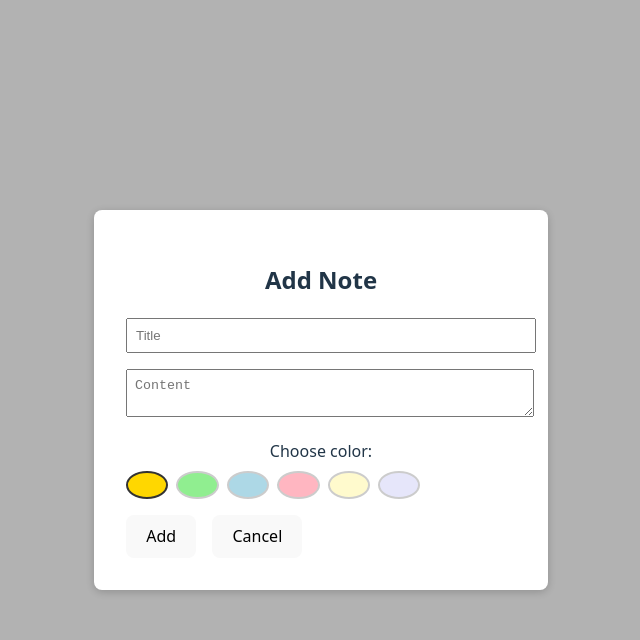
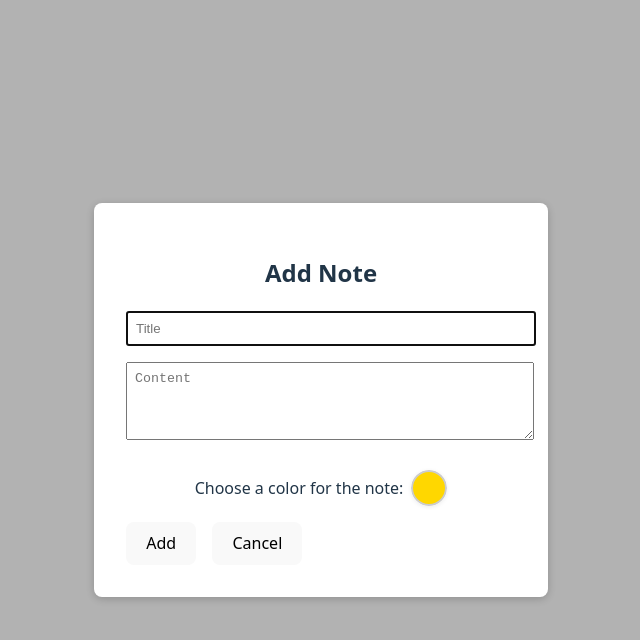
Before and after one commit to BrunoDiazG99/my-notes, a React (Vite) app in the folder frontend/my-notes/: page / in a window 1280 px wide. Both pictures are taken after a click on the button "Add Note". Shown: the top 640 px of the page, without its empty margins (319-959 px from the left). Built offline with nearby package versions, Linux system fonts and the light colour scheme.

Commit message:
note modal working

```diff
--- a/frontend/my-notes/src/App.tsx
+++ b/frontend/my-notes/src/App.tsx
@@ -39,15 +39,24 @@ function App() {
 
   return (
     <>
+      <style>
+        {`
+          .add-note-btn {
+            margin-bottom: 1rem;
+          }
+          .notes-list {
+            display: flex;
+            flex-wrap: wrap;
+            gap: 1rem;
+          }
+        `}
+      </style>
       <main>
         <h1>My Notes</h1>
-        <button
-          onClick={() => setShowAddModal(true)}
-          style={{ marginBottom: "1rem" }}
-        >
+        <button onClick={() => setShowAddModal(true)} className="add-note-btn">
           Add Note
         </button>
-        <ul style={{ display: "flex", flexWrap: "wrap", gap: "1rem" }}>
+        <ul className="notes-list">
           {notes.map((note, i) => (
             <Notes key={i} note={note} onClick={() => openNote(note)} />
           ))}
--- a/frontend/my-notes/src/components/addNoteModal.tsx
+++ b/frontend/my-notes/src/components/addNoteModal.tsx
@@ -49,30 +49,30 @@ const AddNoteModal: React.FC<AddNoteModalProps> = ({
           <input
             type="text"
             placeholder="Title"
+            name="title"
+            autoFocus
             value={title}
             onChange={(e) => setTitle(e.target.value)}
             required
           />
           <textarea
             placeholder="Content"
+            name="content"
+            rows={4}
             value={content}
             onChange={(e) => setContent(e.target.value)}
             required
           />
           <div className="color-picker">
-            <label>Choose color:</label>
-            <div className="color-options">
-              {COLORS.map((c) => (
-                <button
-                  key={c}
-                  type="button"
-                  className={`color-btn${color === c ? " selected" : ""}`}
-                  style={{ background: c }}
-                  onClick={() => setColor(c)}
-                  aria-label={`Choose color ${c}`}
-                />
-              ))}
-            </div>
+            <label>Choose a color for the note:</label>
+            <input
+              type="color"
+              name="color"
+              value={color}
+              onChange={(e) => setColor(e.target.value)}
+              className="color-input"
+              aria-label="Custom color picker"
+            />
           </div>
           <div className="modal-actions">
             <button type="submit">Add</button>
@@ -110,23 +110,48 @@ const AddNoteModal: React.FC<AddNoteModalProps> = ({
           padding: 0.5rem;
         }
         .color-picker {
-          margin-bottom: 1rem;
-        }
-        .color-options {
           display: flex;
           gap: 0.5rem;
           margin-top: 0.5rem;
+          align-items: center;
+          justify-content: center;
         }
         .color-btn {
-          width: 28px;
-          height: 28px;
+          width: 32px;
+          height: 32px;
           border-radius: 50%;
           border: 2px solid #ccc;
           cursor: pointer;
           outline: none;
+          transition: border 0.2s, box-shadow 0.2s;
+          box-shadow: 0 1px 4px rgba(0,0,0,0.08);
         }
         .color-btn.selected {
-          border: 2px solid #333;
+          border: 3px solid #333;
+          box-shadow: 0 0 0 2px #3333;
+        }
+        .color-btn:focus {
+          border: 2px solid #0078d4;
+        }
+        .color-input {
+          width: 36px;
+          height: 36px;
+          border: none;
+          padding: 0;
+          margin: 0;
+          background: none;
+          cursor: pointer;
+          border-radius: 50%;
+          box-shadow: 0 1px 4px rgba(0,0,0,0.08);
+          align-self:center;
+        }
+        .color-input::-webkit-color-swatch-wrapper {
+          padding: 0;
+          border-radius: 50%;
+        }
+        .color-input::-webkit-color-swatch {
+          border-radius: 50%;
+          border: 2px solid #ccc;
         }
       `}</style>
     </div>
```
